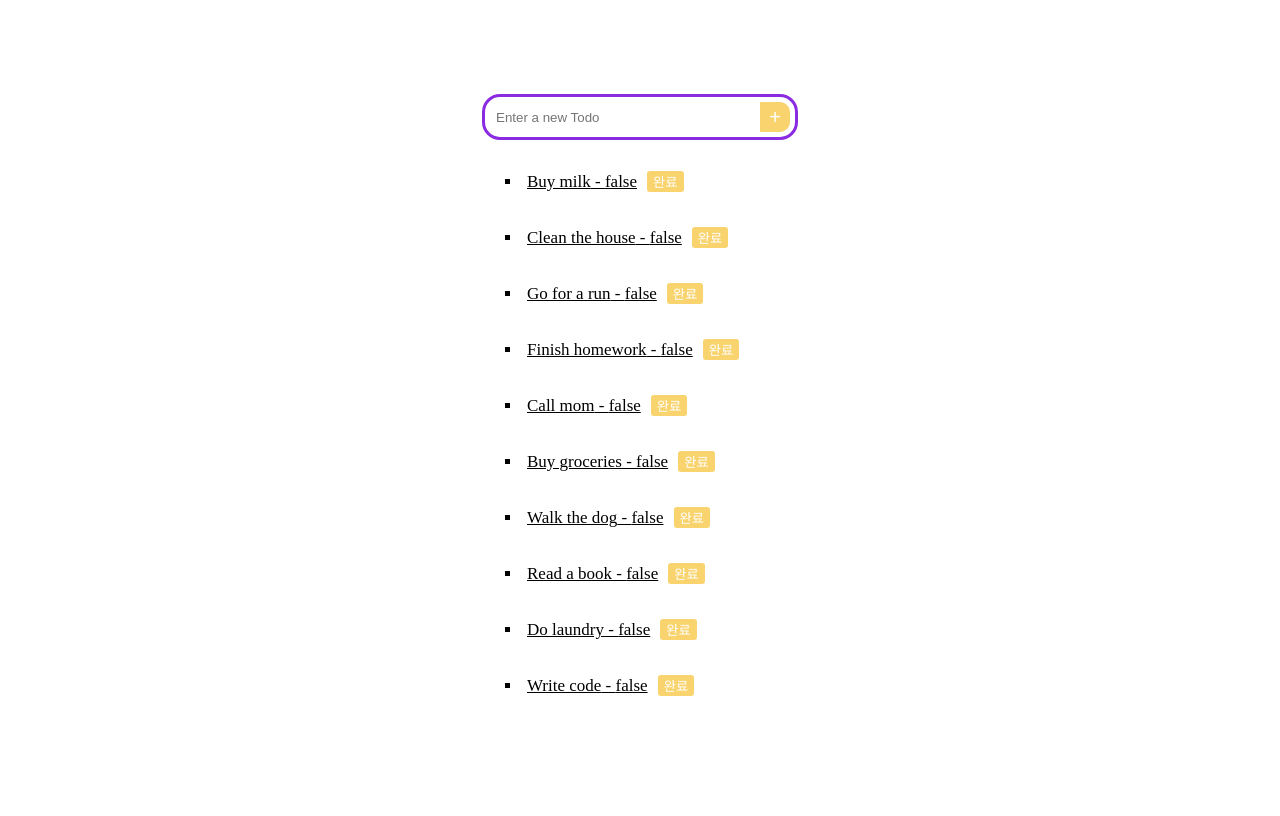
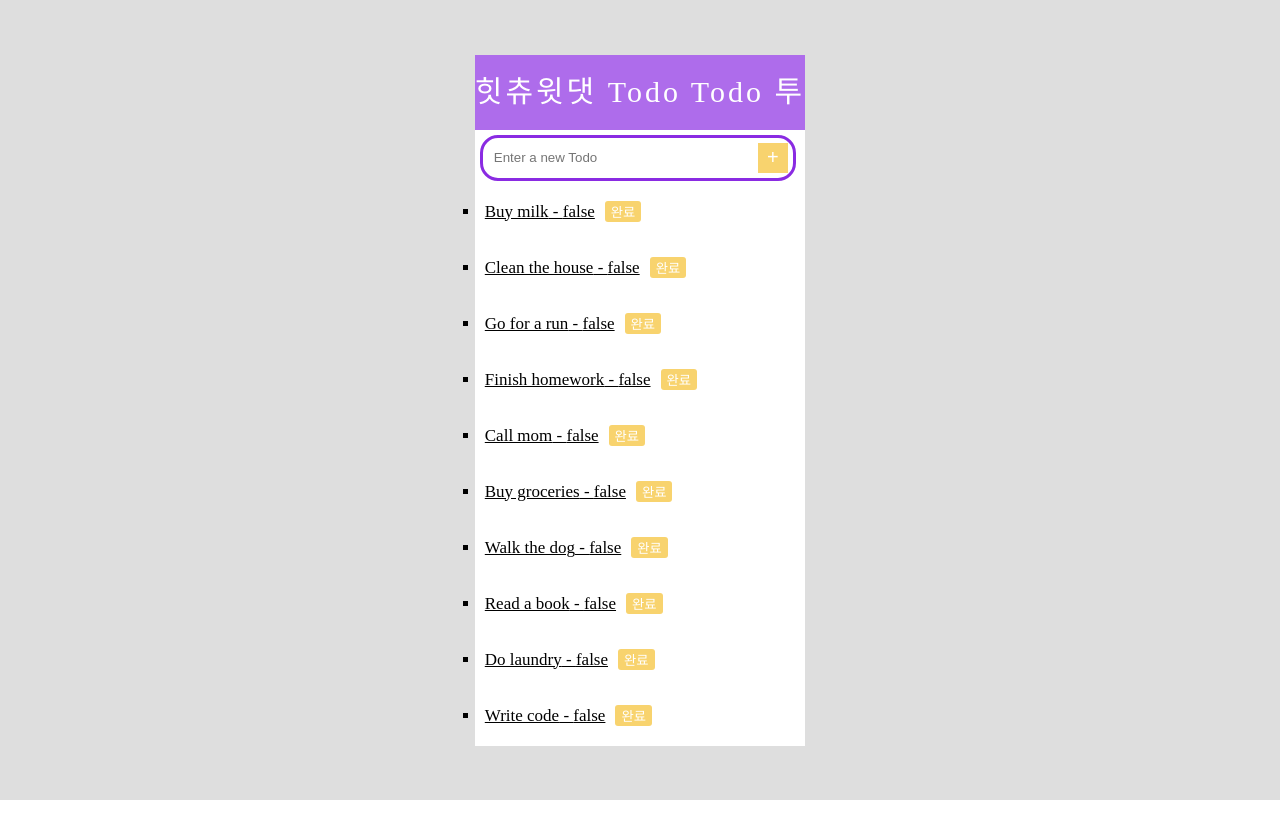
Before and after one commit to leeyeram84/react-basic-todo, a React (Vite) app: page / in a window 1280 px wide. Built offline with nearby package versions, Linux system fonts and the light colour scheme.

Commit message:
feat : reset.css 추가

```diff
--- a/src/App.jsx
+++ b/src/App.jsx
@@ -2,6 +2,7 @@
 import reactLogo from "./assets/react.svg";
 import viteLogo from "/vite.svg";
 import TodoList from "./components/TodoList";
+import "./index.css";
 
 function App() {
     return (
--- a/src/components/TodoList.jsx
+++ b/src/components/TodoList.jsx
@@ -95,7 +95,8 @@
     const completedLine = (completed) => {};
 
     return (
-        <div>
+        <div className="container">
+            <h2>힛츄윗댓 Todo Todo 투</h2>
             <form onSubmit={hadleSubmit}>
                 <input
                     type="text"
--- a/src/index.css
+++ b/src/index.css
@@ -1,9 +1,28 @@
+@import "./reset.css";
+
 .main-center {
     display: flex;
     flex-direction: column;
     justify-content: center;
     align-items: center;
     height: 100vh;
+    background-color: rgb(222, 222, 222);
+}
+
+.container {
+    background-color: white;
+}
+
+h2 {
+    display: flex;
+    flex-direction: column;
+    justify-content: center;
+    align-items: center;
+    height: 75px;
+    font-size: 30px;
+    letter-spacing: 3px;
+    color: white;
+    background-color: rgb(174, 108, 235);
 }
 
 form {
@@ -25,7 +44,6 @@
     font-size: 20px;
     padding: 2px;
     border: none;
-    border-radius: 1px 10px 10px 1px;
     background-color: rgb(248, 211, 110);
     color: white;
 }
@@ -53,16 +71,15 @@
 }
 
 input[type="text"] {
-    width: 250px;
+    width: 260px;
     height: 27px;
     margin: 5px;
     padding: 1px;
     border: none;
-    border-radius: 10px 1px 1px 10px;
 }
 
 input:focus[type="text"] {
-    outline: none;
+    outline: 2px solid blueviolet;
 }
 
 /* ul태그 안에 들어간 list에는 기본적으로 ::marker style이 적용이 되어있기때문에 none 설정으로 없애거나 혹은 다른 값으로 설정을 해주어야한다.  */
--- /dev/null
+++ b/src/reset.css
@@ -0,0 +1,129 @@
+/* http://meyerweb.com/eric/tools/css/reset/
+   v2.0 | 20110126
+   License: none (public domain)
+*/
+
+html,
+body,
+div,
+span,
+applet,
+object,
+iframe,
+h1,
+h2,
+h3,
+h4,
+h5,
+h6,
+p,
+blockquote,
+pre,
+a,
+abbr,
+acronym,
+address,
+big,
+cite,
+code,
+del,
+dfn,
+em,
+img,
+ins,
+kbd,
+q,
+s,
+samp,
+small,
+strike,
+strong,
+sub,
+sup,
+tt,
+var,
+b,
+u,
+i,
+center,
+dl,
+dt,
+dd,
+ol,
+ul,
+li,
+fieldset,
+form,
+label,
+legend,
+table,
+caption,
+tbody,
+tfoot,
+thead,
+tr,
+th,
+td,
+article,
+aside,
+canvas,
+details,
+embed,
+figure,
+figcaption,
+footer,
+header,
+hgroup,
+menu,
+nav,
+output,
+ruby,
+section,
+summary,
+time,
+mark,
+audio,
+video {
+    margin: 0;
+    padding: 0;
+    border: 0;
+    font-size: 100%;
+    font: inherit;
+    vertical-align: baseline;
+}
+/* HTML5 display-role reset for older browsers */
+article,
+aside,
+details,
+figcaption,
+figure,
+footer,
+header,
+hgroup,
+menu,
+nav,
+section {
+    display: block;
+}
+body {
+    line-height: 1;
+}
+ol,
+ul {
+    list-style: none;
+}
+blockquote,
+q {
+    quotes: none;
+}
+blockquote:before,
+blockquote:after,
+q:before,
+q:after {
+    content: "";
+    content: none;
+}
+table {
+    border-collapse: collapse;
+    border-spacing: 0;
+}
```
